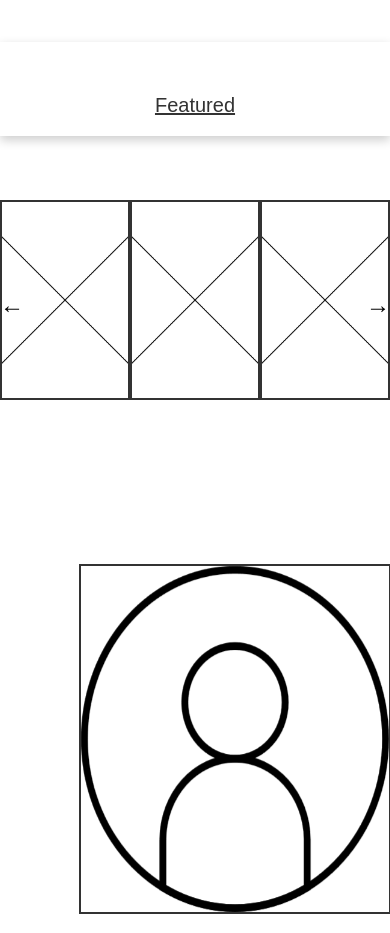
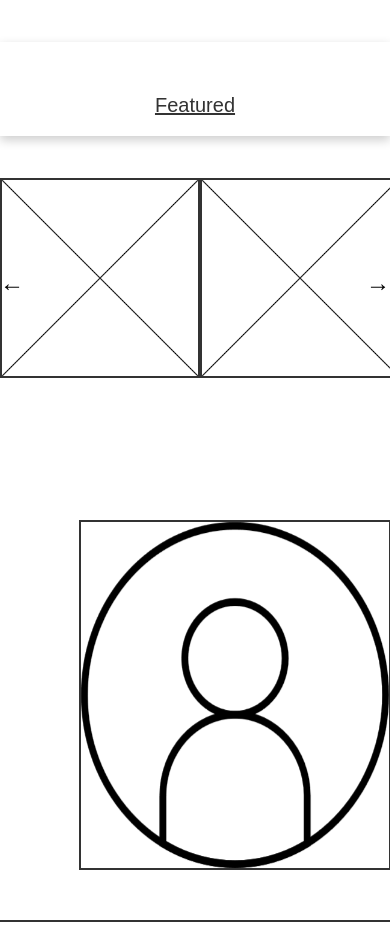
Before and after one commit to IsaiahTJames/native-jewelry-project, a website built with Vite: page index.html in a window 390 px wide. Shown: the part 2040-2973 px from the top of the page. Built offline with nearby package versions, Linux system fonts and the light colour scheme.

Commit message:
replicated the featured product boxes with the popular product boxes for the carousel

```diff
--- a/index.html
+++ b/index.html
@@ -169,15 +169,27 @@
     </div>
 </div>
 <div class="featured-products">
-    <button class="arrow left-arrow">←</button>
-    <div class="featured-products-container grid grids-cols-3 sm:grid-cols-5">
-        <div class="featured-box"><img src="images/xbox-image.png" alt="featured"></div>
-        <div class="featured-box"><img src="images/xbox-image.png" alt="featured"></div>
-        <div class="featured-box"><img src="images/xbox-image.png" alt="featured"></div>
-        <div class="featured-box hidden sm:block"><img src="images/xbox-image.png" alt="featured"></div>
-        <div class="featured-box hidden sm:block"><img src="images/xbox-image.png" alt="featured"></div>
+    <button class="arrow left-arrow" onclick="scrollFeaturedCarousel(-1)">←</button>
+    <div class="carousel-container">
+        <div class="featured-products-container grid grids-cols-3 sm:grid-cols-5">
+            <div class="featured-box"><img src="images/xbox-image.png" alt="featured"></div>
+            <div class="featured-box"><img src="images/xbox-image.png" alt="featured"></div>
+            <div class="featured-box"><img src="images/xbox-image.png" alt="featured"></div>
+            <div class="featured-box"><img src="images/xbox-image.png" alt="featured"></div>
+            <div class="featured-box"><img src="images/xbox-image.png" alt="featured"></div>
+            <div class="featured-box"><img src="images/xbox-image.png" alt="featured"></div>
+            <div class="featured-box"><img src="images/xbox-image.png" alt="featured"></div>
+            <div class="featured-box"><img src="images/xbox-image.png" alt="featured"></div>
+            <div class="featured-box"><img src="images/xbox-image.png" alt="featured"></div>
+            <div class="featured-box"><img src="images/xbox-image.png" alt="featured"></div>
+            <div class="featured-box"><img src="images/xbox-image.png" alt="featured"></div>
+            <div class="featured-box"><img src="images/xbox-image.png" alt="featured"></div>
+            <div class="featured-box"><img src="images/xbox-image.png" alt="featured"></div>
+            <div class="featured-box"><img src="images/xbox-image.png" alt="featured"></div>
+            <div class="featured-box"><img src="images/xbox-image.png" alt="featured"></div>
+        </div>
     </div>
-    <button class="arrow right-arrow">→</button>
+    <button class="arrow right-arrow" onclick="scrollFeaturedCarousel(1)">→</button>
 </div>
 <!-- About Us Section -->
 <div class="about-section">
--- a/src/jewelry-styles.css
+++ b/src/jewelry-styles.css
@@ -241,34 +241,59 @@ body {
 .featured-title h2 a:hover {
     color: var(--off-blue);
 }
-/* Placeholders for Featured Products */
+
+
+
+
+/* Container for Featured Products */
 .featured-products {
     display: flex;
     justify-content: center;
     align-items: center;
-    position: relative; /* Allows absolute positioning for arrows */
-    gap: 40px;
+    position: relative;
+    gap: 20px;
     padding: 2em 0;
     max-width: 100%;
 }
+
+/* Outer container (controls visibility) */
+.carousel-container {
+    width: 1100px; /* 5 items at a time */
+    overflow: hidden;
+    position: relative;
+}
+
+/* Inner container (moves left/right) */
 .featured-products-container {
     display: flex;
-    justify-content: center;
-    align-items: center;
-    gap: 40px;
-    padding: 2em 0;
-    max-width: 100%;
+    min-width: 100%;
+    transition: transform 0.5s ease-in-out;
+    gap: 20px;
+    padding: 10px 5px;
 }
+
+/* Ensure images don’t shrink */
 .featured-box {
     width: 200px;
     height: 200px;
     border: 2px solid var(--off-black);
     display: flex;
+    justify-content: center;
+    align-items: center;
+    flex-shrink: 0;
 }
+
 .featured-box:hover {
-    transform: scale(1.02);
+    transform: scale(1.05);
     border-color: var(--off-blue);
 }
+
+
+
+
+
+
+
 /* About Section */
 .about-section {
     display: flex;
--- a/src/main.js
+++ b/src/main.js
@@ -42,10 +42,11 @@ document.addEventListener("DOMContentLoaded", function () {
 });
 
 
+function createCarousel(containerSelector, leftArrowSelector, rightArrowSelector) {
     let currentIndex = 0;
 
     function getTotalItems() {
-    return document.querySelectorAll(".product-box").length; // Count total products
+        return document.querySelectorAll(`${containerSelector} .product-box, ${containerSelector} .featured-box`).length;
     }
 
     function getVisibleItems() {
@@ -61,7 +62,7 @@ function getMaxIndex() {
     }
 
     function scrollCarousel(direction) {
-    const container = document.querySelector(".popular-products-container");
+        const container = document.querySelector(containerSelector);
         if (!container) return;
 
         const visibleItems = getVisibleItems();
@@ -84,10 +85,9 @@ function scrollCarousel(direction) {
         container.style.transform = `translateX(${newPosition}px)`;
     }
 
-// **Attach event listeners for arrows**
-document.addEventListener("DOMContentLoaded", () => {
-    document.querySelector(".left-arrow").addEventListener("click", () => scrollCarousel(-1));
-    document.querySelector(".right-arrow").addEventListener("click", () => scrollCarousel(1));
+    // Attach event listeners for arrows
+    document.querySelector(leftArrowSelector).addEventListener("click", () => scrollCarousel(-1));
+    document.querySelector(rightArrowSelector).addEventListener("click", () => scrollCarousel(1));
 
     // Reset on window resize
     window.addEventListener("resize", () => {
@@ -97,4 +97,10 @@ document.addEventListener("DOMContentLoaded", () => {
 
     // Set initial position
     scrollCarousel(0);
+}
+
+// **Initialize both carousels**
+document.addEventListener("DOMContentLoaded", () => {
+    createCarousel(".popular-products-container", ".popular-products .left-arrow", ".popular-products .right-arrow");
+    createCarousel(".featured-products-container", ".featured-products .left-arrow", ".featured-products .right-arrow");
 });
--- a/src/responsive.css
+++ b/src/responsive.css
@@ -118,11 +118,22 @@
 }
 /* Media query for mobile view (Featured Product) */
 @media (max-width: 576px) {
-    .featured-box:nth-child(n+4) {
-        display: none;
+    .carousel-container {
+        width: calc(3 * 200px); /* Make sure it only fits 3 products */
+        margin: 0 auto; /* Centers the grid */
+        display: flex;
+        justify-content: center; /* Ensures alignment */
+    }
+    .featured-products-container {
+        display: grid;
+        grid-template-columns: repeat(3, 1fr);
+        gap: 0;
+        padding: 10px 5px; /* Ensure it stays centered */
+        transform: translateX(0); /* Prevent shifting */
     }
     .featured-products-container.grid {
         gap: 0;
+        margin-right: 10px;
     }
     .arrow {
         position: absolute;
@@ -146,6 +157,7 @@
         object-fit: cover;
     }
 }
+
 /* Media query for desktop view (Featured Product) */
 @media (min-width: 577px) {
     .featured-box {
@@ -156,6 +168,7 @@
         transform: none;
     }
 }
+
 /* Media query for mobile view (About Us) */
 @media (max-width: 576px) {
     .about-section {
```
Lines whose indentation alone changed are shown as unchanged.
